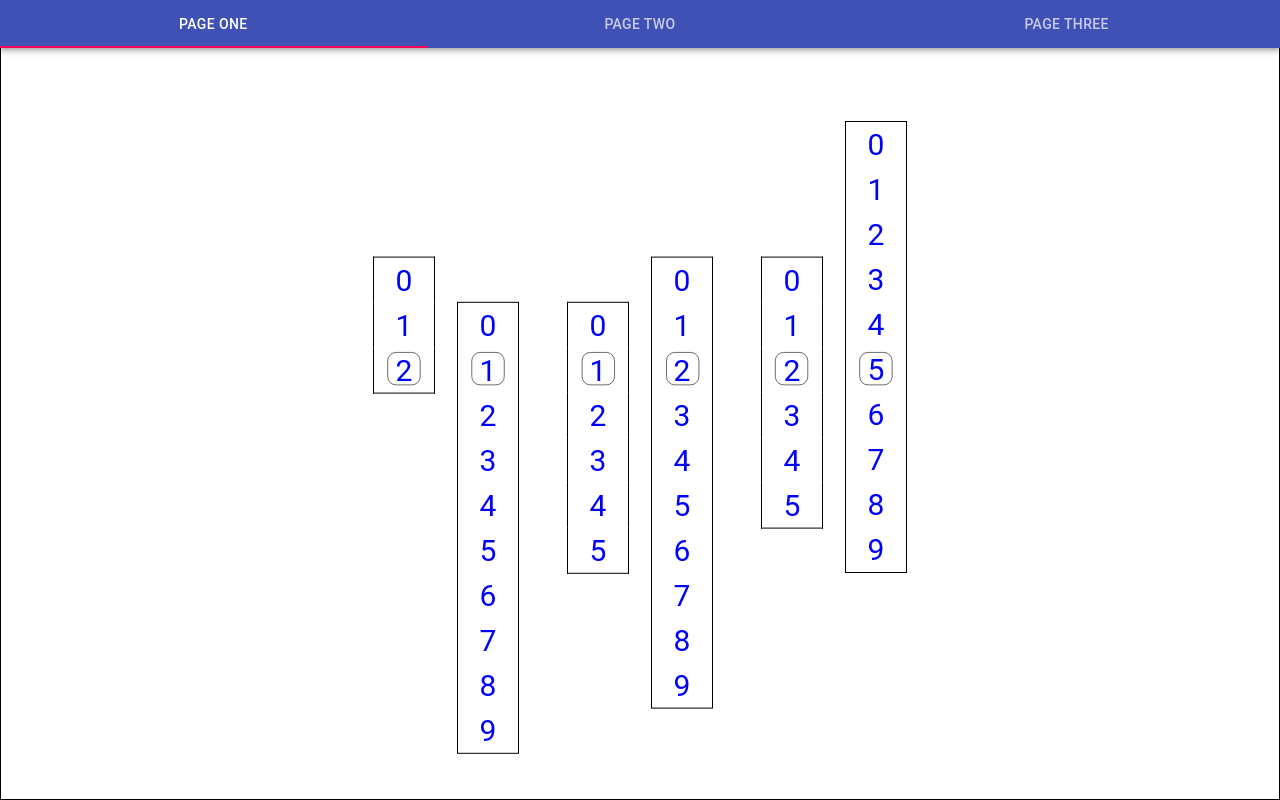
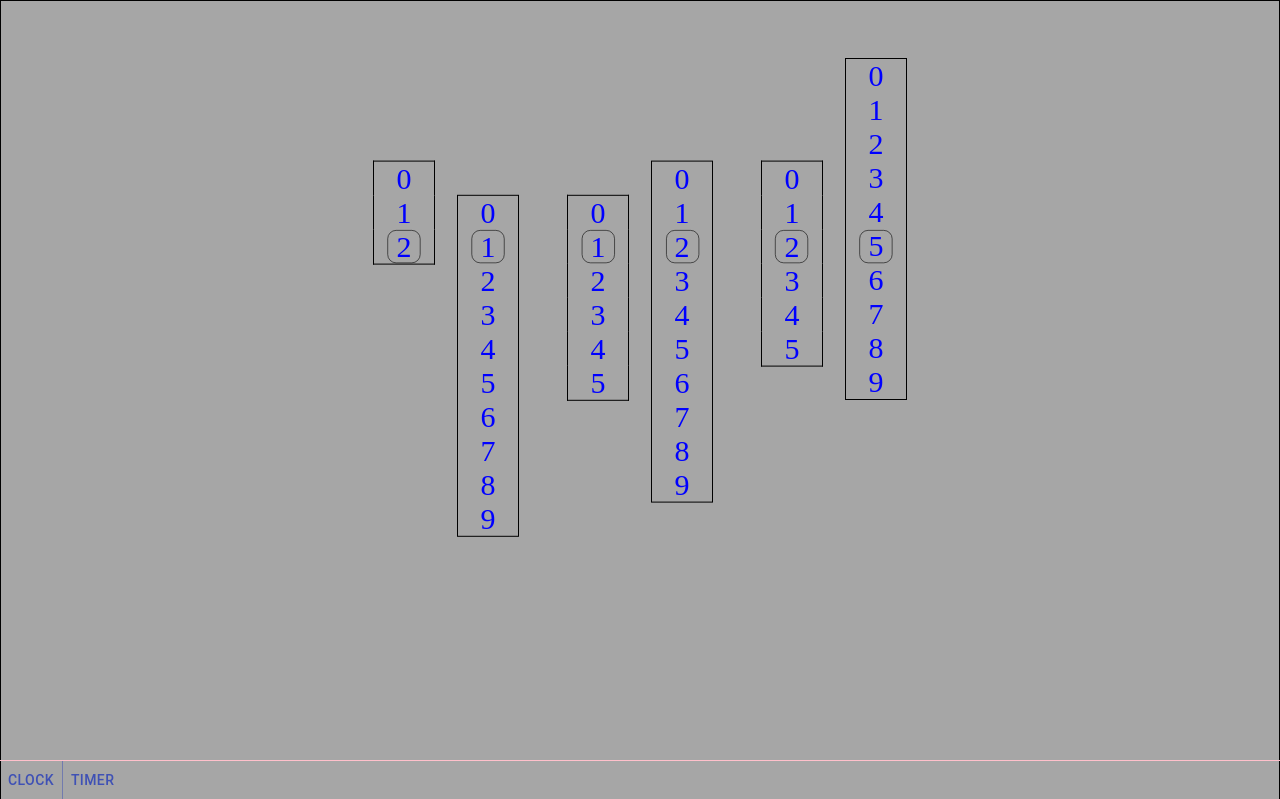
Before and after one commit to JSK321/clock, a React (Create React App) app: page / in a window 1280 px wide. Built offline with nearby package versions, Linux system fonts and the light colour scheme.

Commit message:
added buttons to change clock to a timer

```diff
--- a/src/App.js
+++ b/src/App.js
@@ -1,9 +1,9 @@
-import HomePage from './pages/HomePage'
+import ClockPage from './pages/ClockPage'
 
 function App() {
   return (
     <div className="App">
-      <HomePage />
+      <ClockPage />
     </div>
   );
 }
--- a/src/components/Hours/index.js
+++ b/src/components/Hours/index.js
@@ -6,15 +6,11 @@ import { makeStyles } from '@material-ui/core/styles';
 const useStyles = makeStyles((theme) => ({
     hoursBoxOne: {
         width: 60,
-        // height:"50
         color: "blue",
         transition: "transform 0.5s linear",
-        // border: 'solid 1px black',
-        // transform:'translateY(-10%)'
     },
     hoursBoxTwo: {
         width: 60,
-        // height:"50
         color: "blue",
         transition: "transform 0.5s linear",
         marginRight: '3rem',
--- a/src/components/Minutes/index.js
+++ b/src/components/Minutes/index.js
@@ -6,15 +6,11 @@ import { makeStyles } from '@material-ui/core/styles';
 const useStyles = makeStyles((theme) => ({
     minutesBoxOne: {
         width: 60,
-        // height:"50
         color: "blue",
         transition: "transform 0.5s linear",
-        // border: 'solid 1px black',
-        // transform:'translateY(-10%)'
     },
     minutesBoxTwo: {
         width: 60,
-        // height:"50
         color: "blue",
         transition: "transform 0.5s linear",
         marginRight: '3rem',
--- a/src/pages/ClockPage/index.js
+++ b/src/pages/ClockPage/index.js
@@ -1,5 +1,5 @@
-import React, { useEffect, useRef } from 'react'
-import { Container } from '@material-ui/core'
+import React, { useState, useEffect, useRef } from 'react'
+import { Container, Button, ButtonGroup } from '@material-ui/core'
 import { makeStyles } from '@material-ui/core/styles'
 
 import Hours from '../../components/Hours'
@@ -13,18 +13,22 @@ const useStyles = makeStyles((theme) => ({
         height: '100vh',
         display: 'flex',
         justifyContent: "center",
-        alignItems: 'end',
-        // alignItems: 'center',
-        // alignContent: 'center',
-        // alignContent: 'flex-end',
+        alignItems: 'center',
         flexWrap: 'wrap',
+    },
+    clockController: {
+        display: 'flex',
+        position: 'absolute',
+        bottom: 0,
+        width: '100%',
+        border: 'solid 1px pink'
     },
     squareSecTwo: {
         position: 'absolute',
         height: 55,
         width: 55,
         borderRadius: '15px',
-        transform: 'translate(413%, -705%) scale(.58)',
+        transform: 'translate(413%, -270%) scale(.58)',
         transition: "transform 0.5s linear",
         border: '1px solid black',
     },
@@ -33,7 +37,7 @@ const useStyles = makeStyles((theme) => ({
         height: 55,
         width: 55,
         borderRadius: '15px',
-        transform: 'translate(265%, -705%) scale(.58)',
+        transform: 'translate(265%, -270%) scale(.58)',
         transition: "transform 0.5s linear",
         border: '1px solid black',
     },
@@ -42,7 +46,7 @@ const useStyles = makeStyles((theme) => ({
         height: 55,
         width: 55,
         borderRadius: '15px',
-        transform: 'translate(74%, -705%) scale(.58)',
+        transform: 'translate(74%, -270%) scale(.58)',
         transition: "transform 0.5s linear",
         border: '1px solid black',
     },
@@ -51,7 +55,7 @@ const useStyles = makeStyles((theme) => ({
         height: 55,
         width: 55,
         borderRadius: '15px',
-        transform: 'translate(-74%, -705%) scale(.58)',
+        transform: 'translate(-74%, -270%) scale(.58)',
         transition: "transform 0.5s linear",
         border: '1px solid black',
     },
@@ -60,7 +64,7 @@ const useStyles = makeStyles((theme) => ({
         height: 55,
         width: 55,
         borderRadius: '15px',
-        transform: 'translate(-267.5%, -705%) scale(.58)',
+        transform: 'translate(-267.5%, -270%) scale(.58)',
         transition: "transform 0.5s linear",
         border: '1px solid black',
     },
@@ -69,9 +73,15 @@ const useStyles = makeStyles((theme) => ({
         height: 55,
         width: 55,
         borderRadius: '15px',
-        transform: 'translate(-415%, -705%) scale(.58)',
+        transform: 'translate(-415%, -270%) scale(.58)',
         transition: "transform 0.5s linear",
         border: '1px solid black',
+    },
+    timerBtns: {
+        visibility: 'hidden',
+        marginLeft: '2rem',
+        border: '1px solid green',
+        color: "green"
     }
 }))
 
@@ -79,6 +89,8 @@ export default function ClockPage() {
     const classes = useStyles()
     // counter for seconds from 0 - 9
     const count = useRef(0)
+    // ref to indicate timer control buttons
+    const tmrBtn = useRef("Start")
     // Hours Increment for hours timer
     const increHourOne = useRef(0)
     const increHourTwo = useRef(0)
@@ -89,21 +101,21 @@ export default function ClockPage() {
     const increSecOne = useRef(0)
     const increSecTwo = useRef(0)
     // Hours Timer Ref to update css
-    const hourDigitOne = useRef()
-    const hourDigitTwo = useRef()
+    const hourDigitOne = useRef(0)
+    const hourDigitTwo = useRef(0)
     // Minutes Timer Ref to update css
-    const minuteDigitOne = useRef()
-    const minuteDigitTwo = useRef()
+    const minuteDigitOne = useRef(0)
+    const minuteDigitTwo = useRef(0)
     // Seconds Timer Ref to update css
-    const secondDigitOne = useRef()
-    const secondDigitTwo = useRef()
+    const secondDigitOne = useRef(0)
+    const secondDigitTwo = useRef(0)
     // Square Ref
-    const squareSecTwo = useRef()
-    const squareSecOne = useRef()
-    const squareMinTwo = useRef()
-    const squareMinOne = useRef()
-    const squareHourTwo = useRef()
-    const squareHourOne = useRef()
+    const squareSecTwo = useRef(0)
+    const squareSecOne = useRef(0)
+    const squareMinTwo = useRef(0)
+    const squareMinOne = useRef(0)
+    const squareHourTwo = useRef(0)
+    const squareHourOne = useRef(0)
     // Rotate Sqaure Ref
     const rotateSecTwo = useRef(0)
     const rotateSecOne = useRef(0)
@@ -111,11 +123,23 @@ export default function ClockPage() {
     const rotateMinOne = useRef(0)
     const rotateHourTwo = useRef(0)
     const rotateHourOne = useRef(0)
+    // Timer Button Group Ref
+    const timerButtons = useRef()
 
-
+    // use effect to start localTime function
     useEffect(() => {
         localTime()
-    }, [])
+    })
+
+    // variable timer to clearInterval if needed
+    let timer
+    // interval function to start clock
+    function startInt() {
+        timer = setInterval(() => {
+            startClock()
+        }, 1000)
+    }
+
     // function to set local time on clock
     function localTime() {
         let date = new Date()
@@ -156,27 +180,25 @@ export default function ClockPage() {
         // update digits of hours, moves box up by hours increment
         hourDigitTwo.current.style.transform = `translateY(${increHourTwo.current}%)`
         hourDigitOne.current.style.transform = `translateY(${increHourOne.current}%)`
-        // start clock
-        startClock()
+        // starts the clock by calling startInt function
+        startInt()
     }
     // function to start interval for the clock
     function startClock() {
-        const timer = setInterval(() => {
         if (count.current < 9) {
             secondDigitTwo.current.style.transition = 'transform 0.5s linear' // add css to smooth movement of 2nd digit of seconds box
             count.current += 1 // count to represent current number of seconds (2nd digit)
-                increSecTwo.current = increSecTwo.current + -10 // increment count of 2nd seconds digit (negative to move box upwards)
-                rotateSecTwo.current += 90 // increment to rotate box indicator of 2nd seconds digit
-                secondDigitTwo.current.style.transform = `translateY(${increSecTwo.current}%)` // move 2nd seconds digit box up by 10%
-                squareSecTwo.current.style.transform = `translate(413%, -705%) scale(.58) rotate(${rotateSecTwo.current}deg)` // rotate 2nd second digit indicator by 90 deg
+            increSecTwo.current = increSecTwo.current + -10 // increment count of seconds digit #2 (negative to move box upwards)
+            rotateSecTwo.current += 90 // increment to rotate box indicator of seconds digit #2
+            secondDigitTwo.current.style.transform = `translateY(${increSecTwo.current}%)` // move seconds digit #2 box up by 10%
+            squareSecTwo.current.style.transform = `translate(413%, -270%) scale(.58) rotate(${rotateSecTwo.current}deg)` // rotate seconds digit #2 indicator by 90 deg
         } else if (count.current === 9) {
-                rotateSecTwo.current = 0 // reset 2nd second digit rotation degree to 0
-                squareSecTwo.current.style.transform = `translate(413%, -705%) scale(.58) rotate(0deg)` // reset indicator box
+            rotateSecTwo.current = 0 // reset seconds digit #2 rotation degree to 0
+            squareSecTwo.current.style.transform = `translate(413%, -270%) scale(.58) rotate(0deg)` // reset indicator box
             secondDigitTwo.current.style.transition = 'transform 0.25s linear' // change transition speed of box
             secondDigitTwo.current.style.transform = 'translateY(0)' // reset box position
             updateSecond()
         }
-        }, 1000)
     }
     // function to update first digit of seconds on the clock
     function updateSecond() {
@@ -187,10 +209,10 @@ export default function ClockPage() {
             count.current = 0
             increSecTwo.current = 0
             secondDigitOne.current.style.transform = `translateY(${increSecOne.current}%)`
-            squareSecOne.current.style.transform = `translate(265%, -705%) scale(.58) rotate(${rotateSecOne.current}deg)`
+            squareSecOne.current.style.transform = `translate(265%, -270%) scale(.58) rotate(${rotateSecOne.current}deg)`
         } else if (increSecOne.current === -50) {
             rotateSecOne.current = 0
-            squareSecOne.current.style.transform = `translate(265%, -705%) scale(.58) rotate(0deg)`
+            squareSecOne.current.style.transform = `translate(265%, -270%) scale(.58) rotate(0deg)`
             secondDigitOne.current.style.transition = 'transform 0.25s linear'
             secondDigitOne.current.style.transform = 'translateY(0)'
             updateMinute()
@@ -206,10 +228,10 @@ export default function ClockPage() {
             count.current = 0
             increSecOne.current = 0
             minuteDigitTwo.current.style.transform = `translateY(${increMinTwo.current}%)`
-            squareMinTwo.current.style.transform = `translate(74%, -705%) scale(.58) rotate(${rotateMinTwo.current}deg)`
+            squareMinTwo.current.style.transform = `translate(74%, -270%) scale(.58) rotate(${rotateMinTwo.current}deg)`
         } else if (increMinTwo.current === -90) {
             rotateMinTwo.current = 0
-            squareMinTwo.current.style.transform = `translate(74%, -705%) scale(.58) rotate(0deg)`
+            squareMinTwo.current.style.transform = `translate(74%, -270%) scale(.58) rotate(0deg)`
             minuteDigitTwo.current.style.transition = 'transform 0.25s linear'
             minuteDigitTwo.current.style.transform = 'translateY(0)'
             minuteProgress()
@@ -222,14 +244,14 @@ export default function ClockPage() {
             increMinOne.current = increMinOne.current + -10
             rotateMinOne.current += 90
             minuteDigitOne.current.style.transform = `translateY(${increMinOne.current}%)`
-            squareMinOne.current.style.transform = `translate(-74%, -705%) scale(.58) rotate(${rotateMinOne.current}deg)`
+            squareMinOne.current.style.transform = `translate(-74%, -270%) scale(.58) rotate(${rotateMinOne.current}deg)`
             increSecTwo.current = 0
             count.current = 0
             increSecOne.current = 0
             increMinTwo.current = 0
         } else if (increMinOne.current === -50) {
             rotateMinOne.current = 0
-            squareMinOne.current.style.transform = `translate(-74%, -705%) scale(.58) rotate(0deg)`
+            squareMinOne.current.style.transform = `translate(-74%, -270%) scale(.58) rotate(0deg)`
             minuteDigitOne.current.style.transition = 'transform 0.25s linear'
             minuteDigitOne.current.style.transform = 'translateY(0)'
             updateHour()
@@ -246,10 +268,10 @@ export default function ClockPage() {
         increMinTwo.current = 0
         increMinOne.current = 0
         hourDigitTwo.current.style.transform = `translateY(${increHourTwo.current}%)`
-        squareHourTwo.current.style.transform = `translate(-267.5%, -705%) scale(.58) rotate(${rotateHourTwo.current}deg)`
+        squareHourTwo.current.style.transform = `translate(-267.5%, -270%) scale(.58) rotate(${rotateHourTwo.current}deg)`
         if (increHourOne.current !== -20 && increHourTwo.current === -100) {
             rotateHourTwo.current = 0
-            squareHourTwo.current.style.transform = `translate(-267.5%, -705%) scale(.58) rotate(0deg)`
+            squareHourTwo.current.style.transform = `translate(-267.5%, -270%) scale(.58) rotate(0deg)`
             hourDigitTwo.current.style.transition = 'transform 0.25s linear'
             hourDigitTwo.current.style.transform = 'translateY(0)'
             progressHour()
@@ -263,7 +285,7 @@ export default function ClockPage() {
         increHourOne.current = increHourOne.current + -10
         rotateHourOne.current += 90
         hourDigitOne.current.style.transform = `translateY(${increHourOne.current}%)`
-        squareHourOne.current.style.transform = `translate(-415%, -705%) scale(.58) rotate(${rotateHourOne.current}deg)`
+        squareHourOne.current.style.transform = `translate(-415%, -270%) scale(.58) rotate(${rotateHourOne.current}deg)`
         increSecTwo.current = 0
         count.current = 0
         increSecOne.current = 0
@@ -273,8 +295,8 @@ export default function ClockPage() {
     }
     // function to restart clock once midnight is reached
     function restartClock() {
-        squareHourOne.current.style.transform = `translate(-415%, -705%) scale(.58) rotate(0deg)`
-        squareHourTwo.current.style.transform = `translate(-267.5%, -705%) scale(.58) rotate(0deg)`
+        squareHourOne.current.style.transform = `translate(-415%, -270%) scale(.58) rotate(0deg)`
+        squareHourTwo.current.style.transform = `translate(-267.5%, -270%) scale(.58) rotate(0deg)`
         hourDigitOne.current.style.transition = 'transform 0.25s linear'
         hourDigitOne.current.style.transform = 'translateY(0)'
         hourDigitTwo.current.style.transition = 'transform 0.25s linear'
@@ -287,6 +309,60 @@ export default function ClockPage() {
         increMinOne.current = 0
         increHourTwo.current = 0
         increHourOne.current = 0
+    }
+
+    function resetClock() {
+        clearInterval(timer)
+        timer = null
+        count.current = 0
+        increSecTwo.current = 0
+        increSecOne.current = 0
+        increMinTwo.current = 0
+        increMinOne.current = 0
+        increHourTwo.current = 0
+        increHourOne.current = 0
+        hourDigitOne.current.style.transform = 'translateY(0)'
+        hourDigitTwo.current.style.transform = 'translateY(0)'
+        minuteDigitOne.current.style.transform = 'translateY(0)'
+        minuteDigitTwo.current.style.transform = 'translateY(0)'
+        secondDigitOne.current.style.transform = 'translateY(0)'
+        secondDigitTwo.current.style.transform = 'translateY(0)'
+        timerButtons.current.style.visibility = 'visible'
+    }
+
+    const handleClockButton = event => {
+        let buttons = document.getElementById("timerButtons")
+
+        clearInterval(timer)
+        timer = null
+        localTime()
+        timerButtons.current.style.visibility = 'hidden'
+
+        if (buttons.textContent === "Stop") {
+            buttons.style.color = "green"
+            buttons.style.border = "1px solid green"
+            buttons.textContent = "Start"
+        }
+    }
+
+    const handleTimerButton = event => {
+        resetClock()
+    }
+
+    const handleStartButton = event => {
+        let buttons = document.getElementById("timerButtons")
+
+        if (buttons.textContent === "Start") {
+            startInt()
+            buttons.textContent = "Stop"
+            buttons.style.color = "red"
+            buttons.style.border = "1px solid red"
+        } else if (buttons.textContent === "Stop") {
+            resetClock()
+            buttons.style.color = "green"
+            buttons.style.border = "1px solid green"
+            buttons.textContent = "Start"
+        }
     }
 
     return (
@@ -310,6 +386,20 @@ export default function ClockPage() {
                     secondDigitOne={secondDigitOne}
                     secondDigitTwo={secondDigitTwo}
                 />
+                <div className={classes.clockController}>
+                    <ButtonGroup variant="text" color="primary" aria-label="text primary button group">
+                        <Button onClick={handleClockButton}>Clock</Button>
+                        <Button onClick={handleTimerButton}>Timer</Button>
+                    </ButtonGroup>
+                    <Button
+                        ref={timerButtons}
+                        className={classes.timerBtns}
+                        onClick={handleStartButton}
+                        id="timerButtons"
+                    >
+                        Start
+                    </Button>
+                </div>
             </Container>
         </>
     )
--- a/src/pages/ClockPage/styles.css
+++ b/src/pages/ClockPage/styles.css
@@ -3,9 +3,8 @@ html  {
 }
 
 body {
-    /* display: flex; */
-    /* flex-direction: column; */
     min-height: 100vh;
     background-color: #A6A6A6;
     margin: 0;
+    overflow-x: hidden;
 }
--- a/src/pages/HomePage/index.js
+++ /dev/null
@@ -1,98 +0,0 @@
-import React from 'react';
-
-// COMPONENTS
-import ClockPage from '../ClockPage'
-import PropTypes from 'prop-types';
-import { makeStyles } from '@material-ui/core/styles';
-import AppBar from '@material-ui/core/AppBar';
-import Tabs from '@material-ui/core/Tabs';
-import Tab from '@material-ui/core/Tab';
-import Typography from '@material-ui/core/Typography';
-import Box from '@material-ui/core/Box';
-
-function TabPanel(props) {
-  const { children, value, index, ...other } = props;
-
-  return (
-    <div
-      role="tabpanel"
-      hidden={value !== index}
-      id={`nav-tabpanel-${index}`}
-      aria-labelledby={`nav-tab-${index}`}
-      {...other}
-    >
-      {value === index && (
-        <>
-          <Typography>{children}</Typography>
-        </>
-      )}
-    </div>
-  );
-}
-
-TabPanel.propTypes = {
-  children: PropTypes.node,
-  index: PropTypes.any.isRequired,
-  value: PropTypes.any.isRequired,
-};
-
-function a11yProps(index) {
-  return {
-    id: `nav-tab-${index}`,
-    'aria-controls': `nav-tabpanel-${index}`,
-  };
-}
-
-function LinkTab(props) {
-  return (
-    <Tab
-      component="a"
-      onClick={(event) => {
-        event.preventDefault();
-      }}
-      {...props}
-    />
-  );
-}
-
-const useStyles = makeStyles((theme) => ({
-  root: {
-    flexGrow: 1,
-    backgroundColor: theme.palette.background.paper,
-  },
-}));
-
-export default function HomePage() {
-  const classes = useStyles();
-  const [value, setValue] = React.useState(0);
-
-  const handleChange = (event, newValue) => {
-    setValue(newValue);
-  };
-
-  return (
-    <div className={classes.root}>
-      <AppBar position="absolute">
-        <Tabs
-          variant="fullWidth"
-          value={value}
-          onChange={handleChange}
-          aria-label="nav tabs"
-        >
-          <LinkTab label="Page One" href="/drafts" {...a11yProps(0)} />
-          <LinkTab label="Page Two" href="/trash" {...a11yProps(1)} />
-          <LinkTab label="Page Three" href="/spam" {...a11yProps(2)} />
-        </Tabs>
-      </AppBar>
-      <TabPanel value={value} index={0}>
-        <ClockPage />
-      </TabPanel>
-      <TabPanel value={value} index={1}>
-        Page Two
-      </TabPanel>
-      <TabPanel value={value} index={2}>
-        Page Three
-      </TabPanel>
-    </div>
-  );
-}
```
Also changed, not shown: src/components/Seconds/index.js (+0 -11 lines), src/pages/TimerPage/index.js (deleted). Lines whose indentation alone changed are shown as unchanged.
